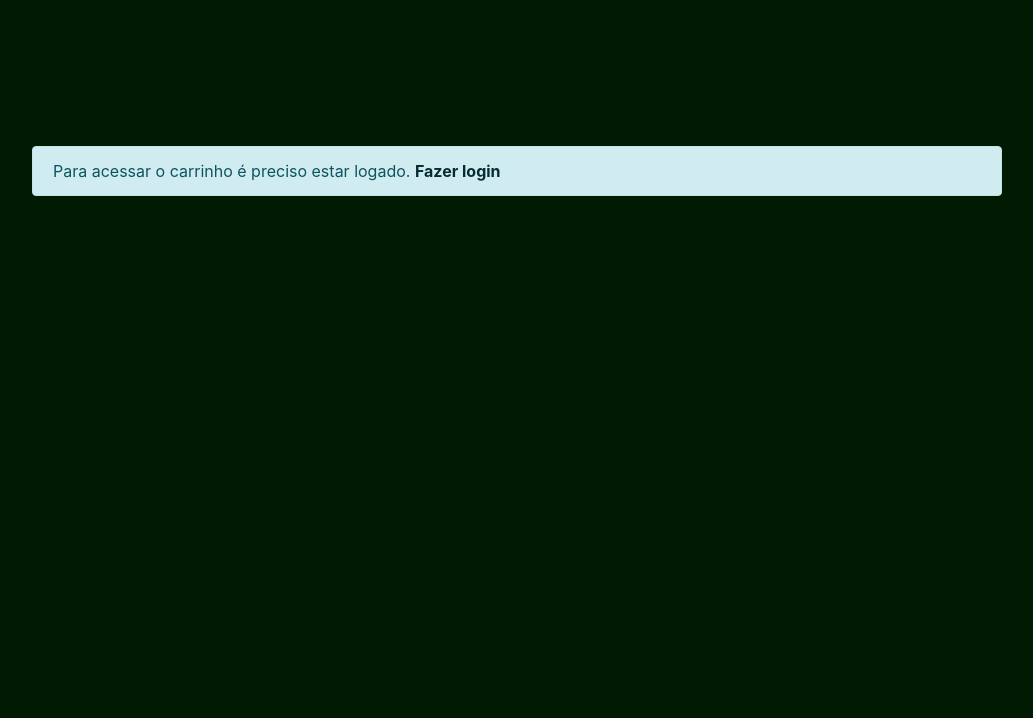
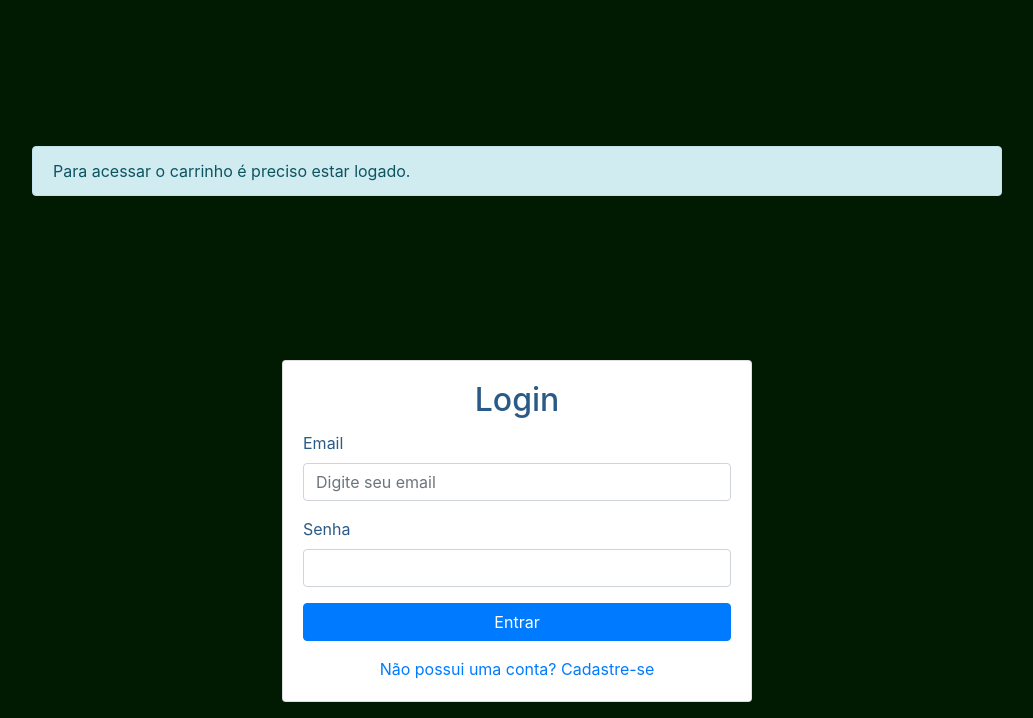
Before and after one commit to joaoplima04/Eternize_ProWeb, a FastAPI app: page /cart/ in a window 1280 px wide. Shown: the part 82-800 px from the top of the page, without its empty margins (123-1156 px from the left). Run offline with FastAPI, Linux system fonts and the light colour scheme; some libraries are stand-ins or nearby versions.

Commit message:
Alterações

```diff
--- a/app/routers/cart.py
+++ b/app/routers/cart.py
@@ -24,7 +24,8 @@ def cart_view(request: Request, db: Session = Depends(get_db)):
         context = {
             "type": "1",
             "message": "Para acessar o carrinho é preciso estar logado.",
-            "request": request
+            "request": request,
+            "next": "/cart/"
         }
         return templates.TemplateResponse("categorias/login.html", context)
     cart_items = db.query(ItemCarrinho).all()
--- a/templates/categorias/login.html
+++ b/templates/categorias/login.html
@@ -8,21 +8,19 @@
     <div class="alert alert-info">
         {{ message }}
         {% if type %}
-        <a href="/users/logout" class="alert-link">Fazer login</a>
-        {% else %}
-        <a href="/users/logout" class="alert-link">Fazer logoff</a>
-        {% endif %}
     </div>
 </div>
-{% else %}
-<div class="container mt-5 --bs-emphasis-color">
-    <div class="row justify-content-center">
-        <div class="col-md-6">
+<div class="container">
+    <div class="row justify-content-center mt-5">
             {% if error %}
                 <div class="alert alert-danger">{{ error }}</div>
             {% endif %}
-            <h2 class="text-center mb-4">Login</h2>
+        <div class="col-md-6">
+            <div class="card">
+                <div class="card-body">
+                    <h2 class="card-title text-center">Login</h2>
                     <form action="/users/login_user" method="post">
+                        <input type="hidden" name="next" value="{{ next }}">
                         <div class="form-group --bs-emphasis-color">
                             <label for="email">Email</label>
                             <input type="text" class="form-control" id="email" name="email" placeholder="Digite seu email" required>
@@ -32,7 +30,48 @@
                             <input type="password" class="form-control" id="password" name="password" required>
                         </div>
                         <button type="submit" class="btn btn-primary btn-block">Entrar</button>
+                        <div class="text-center mt-3">
+                            <a href="/users/cadastro">Não possui uma conta? Cadastre-se</a>
+                        </div>
                     </form>
+                </div>
+            </div>
+        </div>
+    </div>
+</div>
+        {% else %}
+        <a href="/users/logout" class="alert-link">Fazer logoff</a>
+    </div>
+</div>
+        {% endif %}
+{% else %}
+<div class="container mt-5">
+    <div class="container">
+        <div class="row justify-content-center mt-5">
+                {% if error %}
+                <div class="alert alert-danger">{{ error }}</div>
+                {% endif %}
+        <div class="col-md-6">
+            <div class="card">
+                <div class="card-body">
+                    <h2 class="card-title text-center">Login</h2>
+                    <form action="/users/login_user" method="post">
+                        <input type="hidden" name="next" value="{{ next }}">
+                        <div class="form-group --bs-emphasis-color">
+                            <label for="email">Email</label>
+                            <input type="text" class="form-control" id="email" name="email" placeholder="Digite seu email" required>
+                        </div>
+                        <div class="form-group">
+                            <label for="password">Senha</label>
+                            <input type="password" class="form-control" id="password" name="password" required>
+                        </div>
+                        <button type="submit" class="btn btn-primary btn-block">Entrar</button>
+                        <div class="text-center mt-3">
+                            <a href="/users/cadastro">Não possui uma conta? Cadastre-se</a>
+                        </div>
+                    </form>
+                </div>
+            </div>
         </div>
     </div>
 </div>
--- a/templates/partials/header.html
+++ b/templates/partials/header.html
@@ -30,7 +30,7 @@
       </div>
       <div class="col-3">
         <div class="d-flex justify-content-end">
-          <a href="/users/cadastro" class="btn btn-outline-primary">
+          <a href="/users/login" class="btn btn-outline-primary">
             <span class="material-symbols-outlined">person</span> Conta
           </a>
           <a href="/cart/" class="btn btn-outline-primary">
```
Also changed, not shown: app/routers/users.py (+6 -5 lines), templates/categorias/cadastro.html (+11 -9 lines), test.db. Lines whose indentation alone changed are shown as unchanged.
